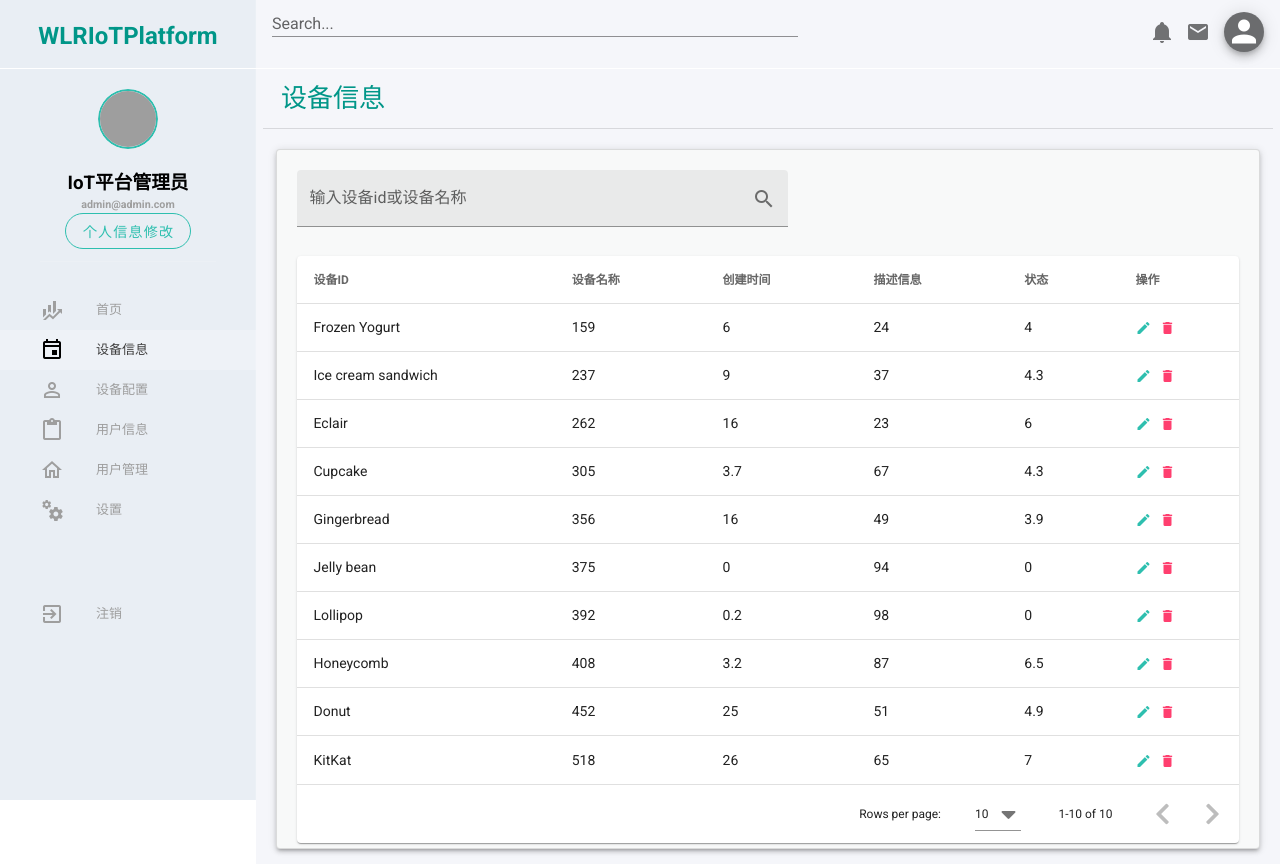
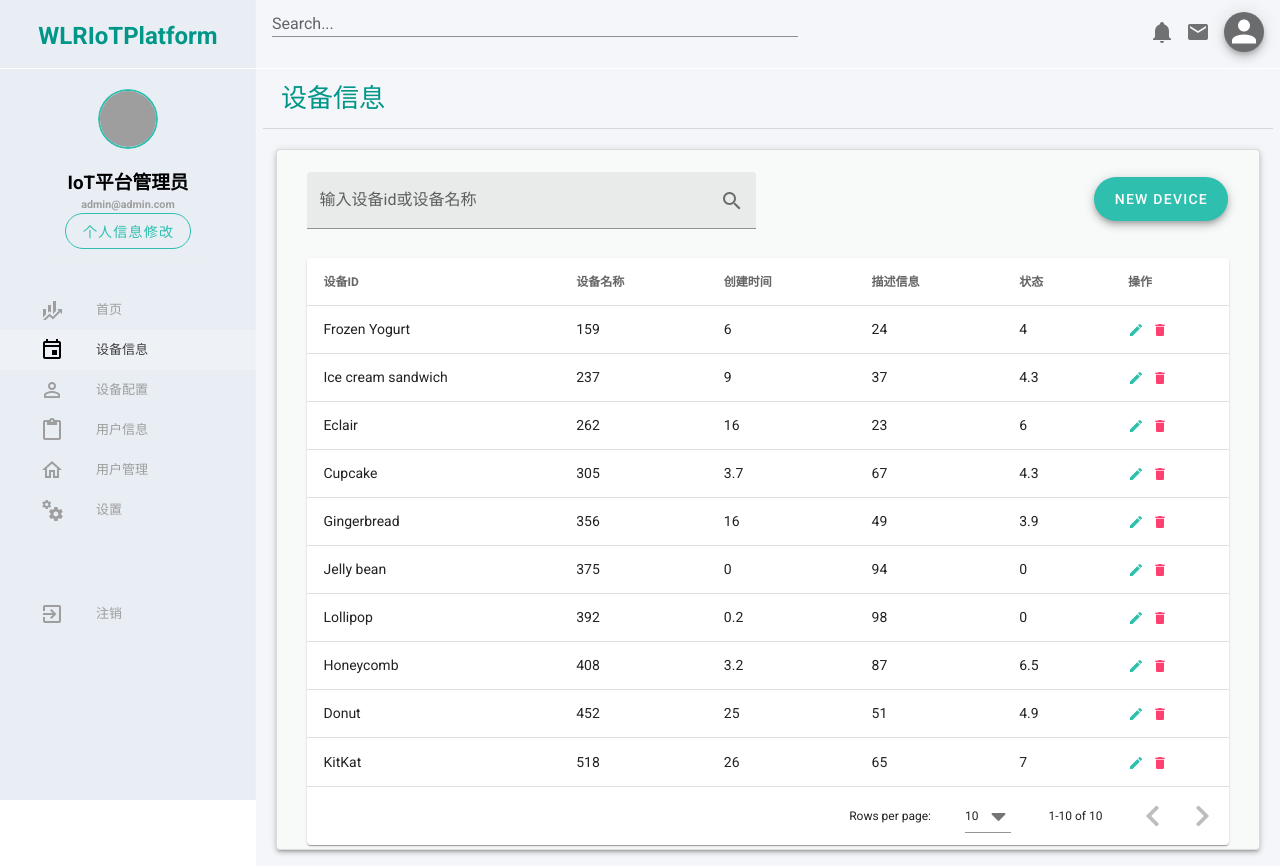
Before and after one commit to WeiLaiR/WLRIoTPlatform, a Vue app in the folder vue_space/: page /deviceInfo in a window 1280 px wide. Built offline with nearby package versions, Linux system fonts and the light colour scheme; grey boxes are pictures that could not be loaded.

Commit message:
页面结构更改

```diff
--- a/vue_space/src/views/DeviceInfo.vue
+++ b/vue_space/src/views/DeviceInfo.vue
@@ -19,15 +19,50 @@
 
         <div>
 
+          <v-row>
+
+            <v-col
+                cols="6"
+            >
               <v-text-field
                   label="输入设备id或设备名称"
                   filled
-              style="width: 50%;margin-left: 20px;margin-top: 20px"
+                  style="margin-left: 30px;margin-top: 22px;"
                   color="#2ebfaf"
                   append-icon="mdi-magnify"
                   v-model="deviceSearch">
 
               </v-text-field>
+
+            </v-col>
+
+            <v-col
+                cols="3"
+            >
+
+            <!--       空位置       -->
+
+            </v-col>
+
+            <v-col
+                cols="3"
+            >
+              <v-btn right
+                     absolute
+                     elevation="5"
+                     large rounded
+                     color="#2ebfaf"
+                     dark
+                     style="display:inline;margin-top: 27px;margin-right: 15px"
+              >
+                NEW DEVICE
+              </v-btn>
+
+            </v-col>
+
+          </v-row>
+
+
         </div>
 
 
@@ -40,7 +75,7 @@
               :page="pageNum"
               :server-items-length="itemNums"
               class="elevation-1"
-              style="margin-left: 20px;margin-right: 20px"
+              style="margin-left: 30px;margin-right: 30px"
           >
 
             <!--      弹出的修改框      -->
@@ -169,6 +204,9 @@ export default {
     dialog (val) {
       val || this.close()
     },
+    // deviceSearch (newVal, oldVal) {
+    //   console.log('newVal' + newVal + 'OLD' + oldVal);
+    // }
   },
 
   // 启动后触发此触发器填充假数据
```
Lines whose indentation alone changed are shown as unchanged.
